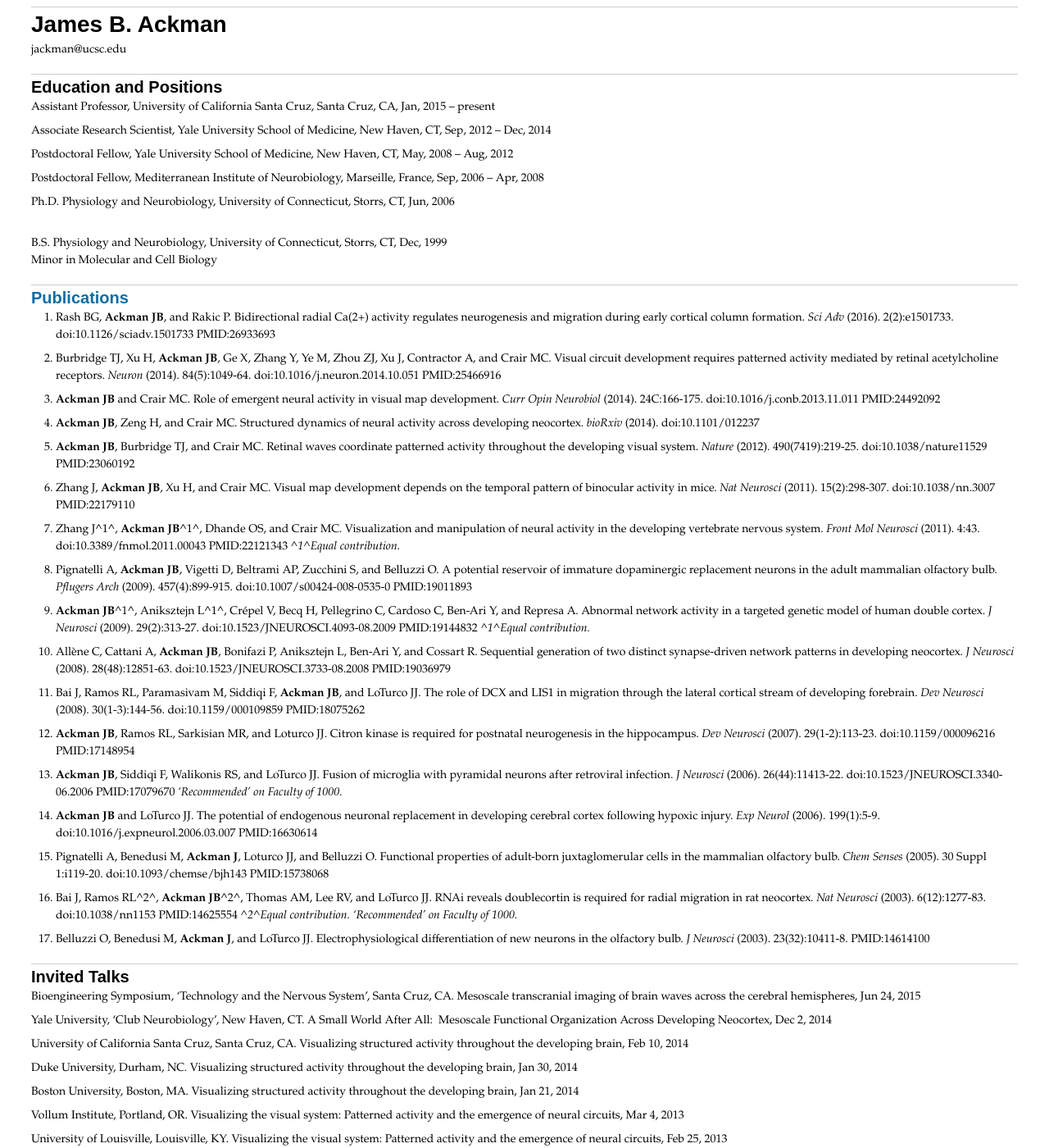
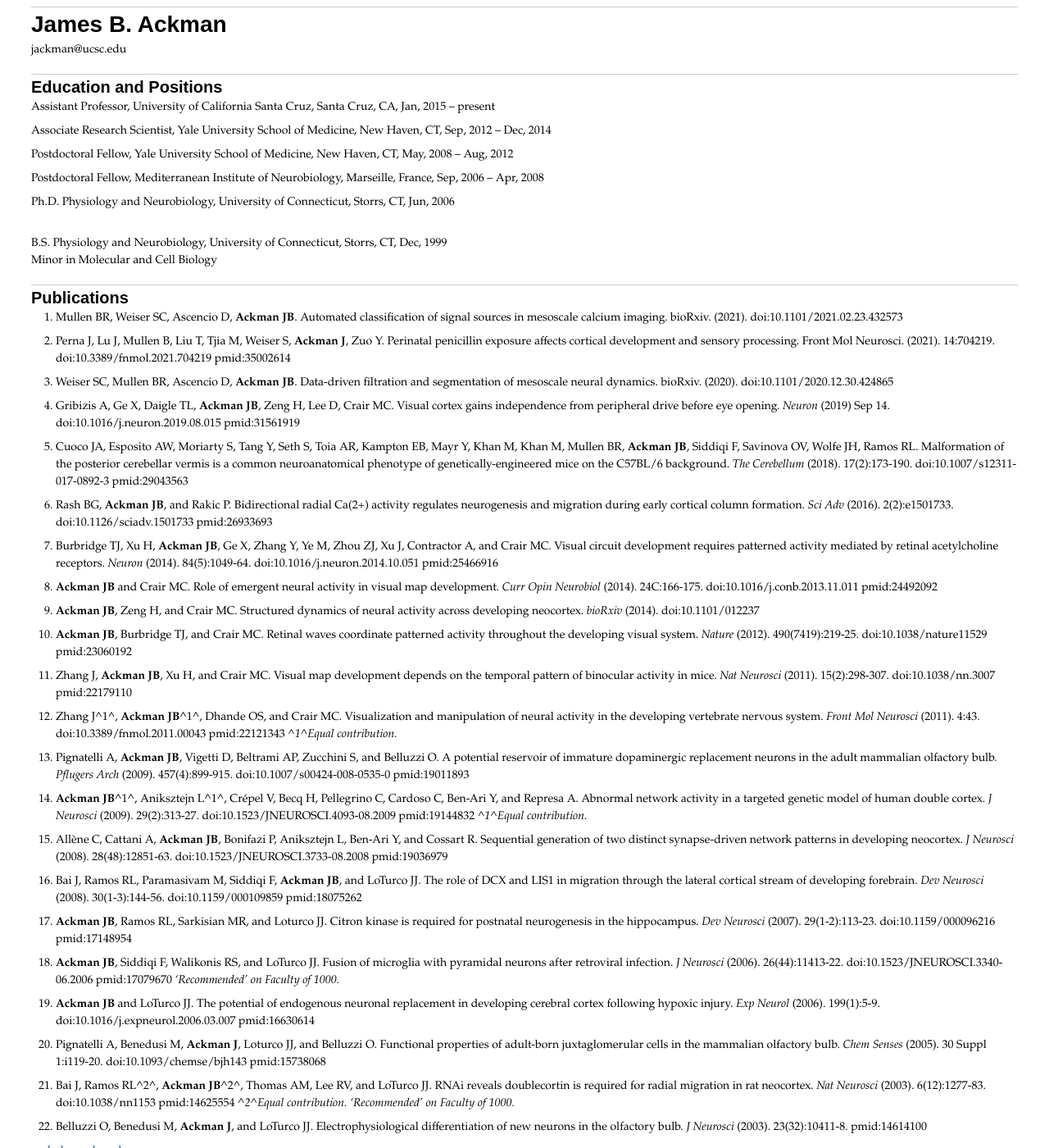
Before and after one commit to ackman678/ackman678.github.io, a Jekyll site: the page built from vita.md, in a window 1280 px wide and 1400 px high. Shown: the whole window at 82% size. Built offline with Jekyll 4.4.1, drawn with Linux system fonts in a browser that asks for light colours; nearby versions of some CDN libraries; Markdown is read by kramdown in place of the engine named in the settings; our own code applies the rules of GitHub Pages for plain Markdown files; some of the changed text lies outside the part shown.

Commit message:
update pubs

```diff
--- a/vita.md
+++ b/vita.md
@@ -26,47 +26,53 @@ B.S. Physiology and Neurobiology, University of Connecticut, Storrs, CT, Dec, 19
 Minor in Molecular and Cell Biology
 
 
-## [Publications][pubmed]
+## Publications
 
-<!--
-1. Malformation of the posterior cerebellar vermis is a common neuroanatomical phenotype of genetically-engineered mice on the C57BL/6 background. Cuoco JA, Esposito AW, Moriarty S, Tang Y, Seth S, Toia AR, Kampton EB, Mayr Y, Khan M, Khan M, Mullen BR, **Ackman JB**, Siddiqi F, Savinova OV, Wolfe JH, Ramos RL.
- *The Cerebellum* In revision
--->
+1. Mullen BR, Weiser SC, Ascencio D, **Ackman JB**. Automated classification of signal sources in mesoscale calcium imaging. bioRxiv. (2021). doi:10.1101/2021.02.23.432573
 
-1. Rash BG, **Ackman JB**, and Rakic P. Bidirectional radial Ca(2+) activity regulates neurogenesis and migration during early cortical column formation. *Sci Adv* (2016). 2(2):e1501733. doi:10.1126/sciadv.1501733 PMID:26933693
+1. Perna J, Lu J, Mullen B, Liu T, Tjia M, Weiser S, **Ackman J**, Zuo Y. Perinatal penicillin exposure affects cortical development and sensory processing. Front Mol Neurosci. (2021). 14:704219. doi:10.3389/fnmol.2021.704219 pmid:35002614
 
-1. Burbridge TJ, Xu H, **Ackman JB**, Ge X, Zhang Y, Ye M, Zhou ZJ, Xu J, Contractor A, and Crair MC. Visual circuit development requires patterned activity mediated by retinal acetylcholine receptors. *Neuron* (2014). 84(5):1049-64. doi:10.1016/j.neuron.2014.10.051 PMID:25466916
+1. Weiser SC, Mullen BR, Ascencio D, **Ackman JB**. Data-driven filtration and segmentation of mesoscale neural dynamics. bioRxiv. (2020). doi:10.1101/2020.12.30.424865
 
-1. **Ackman JB** and Crair MC. Role of emergent neural activity in visual map development. *Curr Opin Neurobiol* (2014). 24C:166-175. doi:10.1016/j.conb.2013.11.011 PMID:24492092
+1. Gribizis A, Ge X, Daigle TL, **Ackman JB**, Zeng H, Lee D, Crair MC. Visual cortex gains independence from peripheral drive before eye opening. *Neuron* (2019) Sep 14. doi:10.1016/j.neuron.2019.08.015 pmid:31561919
+
+1. Cuoco JA, Esposito AW, Moriarty S, Tang Y, Seth S, Toia AR, Kampton EB, Mayr Y, Khan M, Khan M, Mullen BR, **Ackman JB**, Siddiqi F, Savinova OV, Wolfe JH, Ramos RL. Malformation of the posterior cerebellar vermis is a common neuroanatomical phenotype of genetically-engineered mice on the C57BL/6 background. *The Cerebellum* (2018). 17(2):173-190. doi:10.1007/s12311-017-0892-3 pmid:29043563
+
+1. Rash BG, **Ackman JB**, and Rakic P. Bidirectional radial Ca(2+) activity regulates neurogenesis and migration during early cortical column formation. *Sci Adv* (2016). 2(2):e1501733. doi:10.1126/sciadv.1501733 pmid:26933693
+
+1. Burbridge TJ, Xu H, **Ackman JB**, Ge X, Zhang Y, Ye M, Zhou ZJ, Xu J, Contractor A, and Crair MC. Visual circuit development requires patterned activity mediated by retinal acetylcholine receptors. *Neuron* (2014). 84(5):1049-64. doi:10.1016/j.neuron.2014.10.051 pmid:25466916
+
+1. **Ackman JB** and Crair MC. Role of emergent neural activity in visual map development. *Curr Opin Neurobiol* (2014). 24C:166-175. doi:10.1016/j.conb.2013.11.011 pmid:24492092
 
 1. **Ackman JB**, Zeng H, and Crair MC. Structured dynamics of neural activity across developing neocortex. *bioRxiv* (2014). doi:10.1101/012237
 
-1. **Ackman JB**, Burbridge TJ, and Crair MC. Retinal waves coordinate patterned activity throughout the developing visual system. *Nature* (2012). 490(7419):219-25. doi:10.1038/nature11529 PMID:23060192
+1. **Ackman JB**, Burbridge TJ, and Crair MC. Retinal waves coordinate patterned activity throughout the developing visual system. *Nature* (2012). 490(7419):219-25. doi:10.1038/nature11529 pmid:23060192
 
-1. Zhang J, **Ackman JB**, Xu H, and Crair MC. Visual map development depends on the temporal pattern of binocular activity in mice. *Nat Neurosci* (2011). 15(2):298-307. doi:10.1038/nn.3007 PMID:22179110
+1. Zhang J, **Ackman JB**, Xu H, and Crair MC. Visual map development depends on the temporal pattern of binocular activity in mice. *Nat Neurosci* (2011). 15(2):298-307. doi:10.1038/nn.3007 pmid:22179110
 
-1. Zhang J^1^, **Ackman JB**^1^, Dhande OS, and Crair MC. Visualization and manipulation of neural activity in the developing vertebrate nervous system. *Front Mol Neurosci* (2011). 4:43. doi:10.3389/fnmol.2011.00043 PMID:22121343 *^1^Equal contribution.*
+1. Zhang J^1^, **Ackman JB**^1^, Dhande OS, and Crair MC. Visualization and manipulation of neural activity in the developing vertebrate nervous system. *Front Mol Neurosci* (2011). 4:43. doi:10.3389/fnmol.2011.00043 pmid:22121343 *^1^Equal contribution.*
 
-1. Pignatelli A, **Ackman JB**, Vigetti D, Beltrami AP, Zucchini S, and Belluzzi O. A potential reservoir of immature dopaminergic replacement neurons in the adult mammalian olfactory bulb. *Pflugers Arch* (2009). 457(4):899-915. doi:10.1007/s00424-008-0535-0 PMID:19011893
+1. Pignatelli A, **Ackman JB**, Vigetti D, Beltrami AP, Zucchini S, and Belluzzi O. A potential reservoir of immature dopaminergic replacement neurons in the adult mammalian olfactory bulb. *Pflugers Arch* (2009). 457(4):899-915. doi:10.1007/s00424-008-0535-0 pmid:19011893
 
-1. **Ackman JB**^1^, Aniksztejn L^1^, Crépel V, Becq H, Pellegrino C, Cardoso C, Ben-Ari Y, and Represa A. Abnormal network activity in a targeted genetic model of human double cortex. *J Neurosci* (2009). 29(2):313-27. doi:10.1523/JNEUROSCI.4093-08.2009 PMID:19144832 *^1^Equal contribution.*
+1. **Ackman JB**^1^, Aniksztejn L^1^, Crépel V, Becq H, Pellegrino C, Cardoso C, Ben-Ari Y, and Represa A. Abnormal network activity in a targeted genetic model of human double cortex. *J Neurosci* (2009). 29(2):313-27. doi:10.1523/JNEUROSCI.4093-08.2009 pmid:19144832 *^1^Equal contribution.*
 
-1. Allène C, Cattani A, **Ackman JB**, Bonifazi P, Aniksztejn L, Ben-Ari Y, and Cossart R. Sequential generation of two distinct synapse-driven network patterns in developing neocortex. *J Neurosci* (2008). 28(48):12851-63. doi:10.1523/JNEUROSCI.3733-08.2008 PMID:19036979
+1. Allène C, Cattani A, **Ackman JB**, Bonifazi P, Aniksztejn L, Ben-Ari Y, and Cossart R. Sequential generation of two distinct synapse-driven network patterns in developing neocortex. *J Neurosci* (2008). 28(48):12851-63. doi:10.1523/JNEUROSCI.3733-08.2008 pmid:19036979
 
-1. Bai J, Ramos RL, Paramasivam M, Siddiqi F, **Ackman JB**, and LoTurco JJ. The role of DCX and LIS1 in migration through the lateral cortical stream of developing forebrain. *Dev Neurosci* (2008). 30(1-3):144-56. doi:10.1159/000109859 PMID:18075262
+1. Bai J, Ramos RL, Paramasivam M, Siddiqi F, **Ackman JB**, and LoTurco JJ. The role of DCX and LIS1 in migration through the lateral cortical stream of developing forebrain. *Dev Neurosci* (2008). 30(1-3):144-56. doi:10.1159/000109859 pmid:18075262
 
-1. **Ackman JB**, Ramos RL, Sarkisian MR, and Loturco JJ. Citron kinase is required for postnatal neurogenesis in the hippocampus. *Dev Neurosci* (2007). 29(1-2):113-23. doi:10.1159/000096216 PMID:17148954
+1. **Ackman JB**, Ramos RL, Sarkisian MR, and Loturco JJ. Citron kinase is required for postnatal neurogenesis in the hippocampus. *Dev Neurosci* (2007). 29(1-2):113-23. doi:10.1159/000096216 pmid:17148954
 
-1. **Ackman JB**, Siddiqi F, Walikonis RS, and LoTurco JJ. Fusion of microglia with pyramidal neurons after retroviral infection. *J Neurosci* (2006). 26(44):11413-22. doi:10.1523/JNEUROSCI.3340-06.2006 PMID:17079670 *'Recommended' on Faculty of 1000.*
+1. **Ackman JB**, Siddiqi F, Walikonis RS, and LoTurco JJ. Fusion of microglia with pyramidal neurons after retroviral infection. *J Neurosci* (2006). 26(44):11413-22. doi:10.1523/JNEUROSCI.3340-06.2006 pmid:17079670 *'Recommended' on Faculty of 1000.*
 
-1. **Ackman JB** and LoTurco JJ. The potential of endogenous neuronal replacement in developing cerebral cortex following hypoxic injury. *Exp Neurol* (2006). 199(1):5-9. doi:10.1016/j.expneurol.2006.03.007 PMID:16630614
+1. **Ackman JB** and LoTurco JJ. The potential of endogenous neuronal replacement in developing cerebral cortex following hypoxic injury. *Exp Neurol* (2006). 199(1):5-9. doi:10.1016/j.expneurol.2006.03.007 pmid:16630614
 
-1. Pignatelli A, Benedusi M, **Ackman J**, Loturco JJ, and Belluzzi O. Functional properties of adult-born juxtaglomerular cells in the mammalian olfactory bulb. *Chem Senses* (2005). 30 Suppl 1:i119-20. doi:10.1093/chemse/bjh143 PMID:15738068
+1. Pignatelli A, Benedusi M, **Ackman J**, Loturco JJ, and Belluzzi O. Functional properties of adult-born juxtaglomerular cells in the mammalian olfactory bulb. *Chem Senses* (2005). 30 Suppl 1:i119-20. doi:10.1093/chemse/bjh143 pmid:15738068
 
-1. Bai J, Ramos RL^2^, **Ackman JB**^2^, Thomas AM, Lee RV, and LoTurco JJ. RNAi reveals doublecortin is required for radial migration in rat neocortex. *Nat Neurosci* (2003). 6(12):1277-83. doi:10.1038/nn1153 PMID:14625554 *^2^Equal contribution.* *'Recommended' on Faculty of 1000.*
+1. Bai J, Ramos RL^2^, **Ackman JB**^2^, Thomas AM, Lee RV, and LoTurco JJ. RNAi reveals doublecortin is required for radial migration in rat neocortex. *Nat Neurosci* (2003). 6(12):1277-83. doi:10.1038/nn1153 pmid:14625554 *^2^Equal contribution.* *'Recommended' on Faculty of 1000.*
 
-1. Belluzzi O, Benedusi M, **Ackman J**, and LoTurco JJ. Electrophysiological differentiation of new neurons in the olfactory bulb. *J Neurosci* (2003). 23(32):10411-8. PMID:14614100
+1. Belluzzi O, Benedusi M, **Ackman J**, and LoTurco JJ. Electrophysiological differentiation of new neurons in the olfactory bulb. *J Neurosci* (2003). 23(32):10411-8. pmid:14614100
 
+[gscholar][gscholar], [pubmed][pubmed]
 
 
 ## Invited Talks
@@ -117,6 +123,8 @@ Institut de Neurobiologie de la Méditerranée, Marseille, France. Neuronal-glia
 
 
 ## Presentations
+
+1. Mullen BR, Weiser SC, Santo Tomas CP, Lamb JE, **Ackman JB**. An unbiased workflow for isolating and mapping functional dynamics across the developing neocortex. *Soc Neurosci Abstr*, 2018
 
 1. Gribizis A, Ge X, **Ackman JB**, Lee D., Crair MC. Late stage spontaneous waves and their role in downstream visual areas in vivo. *Soc Neurosci Abstr*, 2017
 
@@ -186,9 +194,18 @@ INMED conf abstr
 -->
 
 ## Grants and funding
-Hellman Fellowship, Role: PI, 2017 – 2018 <!-- *12500 USD direct* -->
+NSF 1853210, 'Statistical approaches for complex multi-dimensional temporal data',
+2019 - 2022, Role: Collaborator, *293,116 USD*
+<!-- NSF 1853210, 'Statistical approaches for complex multi-dimensional temporal data', Role: Collaborator, 2019 - 2020 *18,757 USD*   -->
 
-Startup funds from University of California, Santa Cruz, Physical and Biological Sciences, Role: PI, 2015 – 2018 <!-- 2015-01-01 – 2018-12-01   -->
+COR Faculty Research Grant, 'Mapping cerebral gene expression patterns in neonatal mouse',
+2018 - 2019, Role: PI, *3000 USD*
+
+Hellman Fellow, 'Functional dynamics of cerebral lateralization in the developing brain',
+2017 – 2018, Role: PI, *12500 USD*
+
+Startup funds from University of California, Santa Cruz, Physical and Biological Sciences
+<!-- 2015 – 2020, Role: PI, *800,000 USD* 2015-01-01 – 2018-12-01   -->
 
 
 ## Honors and awards
@@ -202,6 +219,12 @@ Cover image, Nature Neuroscience Vol. 6 No. 12, 2003
 
 
 ## Teaching
+
+Instructor, Introduction to Neuroscience/BIOL 125 (enrollment 144), UC Santa Cruz, Fall 2019  [syllabus](https://biol125.ackmanlab.com)
+
+Instructor, Introduction to Neuroscience/BIOL 125 (enrollment 146), UC Santa Cruz, Fall 2018
+
+Instructor, Introduction to Neuroscience/BIOL 125 (enrollment 74), UC Santa Cruz, Spring 2018
 
 Instructor, Introduction to Neuroscience/BIOL 125 (enrollment 114), UC Santa Cruz, Fall 2016
 
@@ -232,29 +255,35 @@ Teaching Assistant, Human Anatomy and Physiology Laboratory/PNB 265, University
 
 Brian Mullen, 2015 – present
 Sydney Weiser, 2016 – present
-Jason Mayo, 2016 – present
 
 ### Masters students
 
-Jacqueline Lamb, 2017 – present
+Jacqueline Lamb, 2017 – 2019
 
 ### Undergraduate students
-
-Jessica Jones, 2017 – present, STEM program
-Antonia Fuller, 2017 – present
+Brandon Rojas-Aguilar, 2019 - present
+Beruk Sherif, 2019 - present
+Jacob Lee, 2019 - present
+Sarah Dimichele, 2019 - present
+Mamon Alsalihy, 2018 - present <!-- computer science -->
+Desiderio Ascensio, 2018 - present, STEM program
+Tyler Ward, 2017 - 2019 *research assistant at UC Berkeley*
+Jordan Lipaz, 2017 - 2019 *lab tech*
+Jessica Jones, 2017 – 2018, STEM program  *research assistant at U Penn*
+Antonia Fuller, 2017 – 2018
 Claire Bachmeier, 2017 – present
-Anastasia Rejniak, 2017 – present
+Anastasia Rejniak, 2017 – 2019
 Shona Allen, 2017 *junior specialist at UCSF*  <!-- Spring -->
-Sophia Jochnowitz, 2017 – present
-Sarah Hill, 2016 – 2017 *masters program at Univ British Columbia*
+Sophia Jochnowitz, 2017 – 2019
+Sarah Hill, 2016 – 2017 *graduate school at Univ British Columbia*
 Robert Stover, 2016 – 2017 *lab tech at Two Pore Guys*
 Jacqueline Lamb, 2016 – 2017 *masters program at UC Santa Cruz*
 Abraham Rodriguez, 2016 – 2017, STEM program
 Sara Stith, 2016  <!-- Summer -->
 Luis Aguilar, 2016  <!-- Summer -->
 Condy Kan, 2016 *research assistant at UCLA*  <!-- Summer -->
-Tyler Berkness, 2015 – present
-Ashmitha Rajendran, 2015 – present  <!-- biomedical engineering -->
+Tyler Berkness, 2015 – 2018 *medical school*
+Ashmitha Rajendran, 2015 – 2018 *graduate school*  <!-- biomedical engineering -->
 Dolly Kapoor, 2015 – 2016
 Sumanth Gollapudi, 2015 – 2016 *graduate school*  <!-- biomedical engineering -->
 Lana Frankle, 2015 – 2016 *graduate school at Kent State*
@@ -263,11 +292,17 @@ Anthony Fong, 2015 – 2016 *research assistant at UCSF*  <!-- biomedical engine
 Chelsea Messinger, 2013 – 2013 *MD/PhD program at Harvard Univ*
 
 ### Graduate thesis committees
+Sadaf Zaki, 2019 - present
+David Tastad, 2018 - present
 Anthony Gilmore, 2016 – present
 James Perna, 2016 – present
-Michelle Tjia, 2015 – present
+Michelle Tjia, 2015 – 2019
 
 ### Graduate candidacy examinations
+Sadaf Zaki, 2019
+Xiaoyi Guo Liang, 2019
+Gary Mantalas, 2018
+Julien Menendez, 2018
 Kendy Hoang, 2017
 David Tastad, 2017
 James Perna, 2016
@@ -307,8 +342,11 @@ developmental neurobiology, systems neuroscience, comparative neuroananatomy, co
 
 
 ## Service to the field
+Reviewer, eLife, Aug 2019
+Reviewer, Cell Reports, Jun 2019
+Reviewer, Journal of Neuroscience, Jul 2018
 Reviewer, Journal of Neuroscience, Jan 2017
-Co-Author, [pyWholeBrain](https://github.com/ackmanlab/pyWholeBrain) brain wave imaging software, 2016 – 2017
+Co-Author, [pyWholeBrain](https://github.com/ackmanlab/pyWholeBrain) mesoscale brain mapping software, 2016 – 2017
 Reviewer, Journal of Neuroscience, Jul 2016
 Reviewer, Journal of Neuroscience, May 2016
 Reviewer, Frontiers in Neural Circuits, Jun 2016
@@ -319,16 +357,22 @@ Reviewer, Frontiers in Integrative Neuroscience, Dec 2012
 
 
 ## Service to the university
+Member, MCDB Graduate advising committee, 2019 – 2020
+Co-presenter, PBSci Summer Research Symposium, Aug 2019
+Co-presenter, MCDB Retreat talk presentation, Sep 2019
+Member, PBSci High Performance Academic Computing Committee, 2018 - 2019
+Co-presenter, MCDB Retreat talk presentation, Sep 2018
+Member, MCDB Faculty recruitment committee, 2017 – 2018
 Mentor, STEM Diversity Program, 2017 – present
-Co-presenter, MCD Retreat talk presentation, Sep 2017
-Co-presenter, MCD Retreat poster presentation, Sep 2017
+Co-presenter, MCDB Retreat talk presentation, Sep 2017
+Co-presenter, MCDB Retreat poster presentation, Sep 2017
 Co-presenter, PBSE Retreat poster presentation, Sep 2017
 Author, ['lambdaBuildBot'](https://github.com/ackmanlab/lambdaBuildBot) AWS Lambda app build and deploy bot, 2017
-Author, ['woola'](https://github.com/ackmanlab/woola) markdown to html/pdf content rendering, build, and server app, 2017
+Author, ['woola'](https://github.com/ackmanlab/woola) markdown to html/pdf content rendering, build, and server app, 2017, 2018
 Particpant, Neurosociety exhibit, Palo Alto, CA, Feb 2017
 Member, Graduate admissions committee, 2016 – 2017
 Mentor, STEM Diversity Program, 2016 – 2017
-Author, BIOL 125/Introduction to Neuroscience instructional [**web app**](https://ackmanlab.com/local/bio125/neuroanatomy1.html), see [syllabus](https://ackmanlab.com/bio125/syllabus.html), Sep 2016 – Dec 2016
+Author, BIOL 125/Introduction to Neuroscience instructional [web app](https://biol125.ackmanlab.com/neuroanatomy1.html), see [syllabus](https://biol125.ackmanlab.com), 2016 - 2019
 Co-presenter, PBSE Retreat poster presentation, Sep 2016
 Presenter, PBSE Graduate research orientation faculty research overview, Sep 2016
 Member, Graduate admissions committee, 2015 – 2016
@@ -342,9 +386,10 @@ Chair, 16th Annual UC Systemwide Bioengineering Symposium, session 'Technology a
 
 
 ## Service to the community
+Volunteer, Westlake Elementary School community garden water tank installation project, 2018
 Guest speaker, Pacific Collegiate School, 'Lunch with a scientist', Santa Cruz, CA, Apr 2017
 Volunteer, Beach Cleanup, Santa Cruz, CA 2015 – present
-Volunteer, Coastal Community Preschool, Santa Cruz, CA 2016 – present  <!-- Contributing author, [markserv](https://github.com/ackmanlab/markserv) markdown content app, 2017   -->
+Volunteer, Coastal Community Preschool, Santa Cruz, CA 2016 – 2017  <!-- Contributing author, [markserv](https://github.com/ackmanlab/markserv) markdown content app, 2017   -->
 Contributing author, Wikipedia, 2014, 2016, 2017
 Mentor, ACCESS academic bridge program, Santa Cruz, CA Jun – Aug 2016
 Contributing author, [BibDeskToWord](https://github.com/ackman678/bibdesktoword) bibliography integration software, 2014, 2016  <!-- Assistant coach, UC Santa Cruz Men's rugby Oct, Nov 2015, 2016 -->
@@ -364,12 +409,20 @@ SfN short course, Networks of the Brain with O. Sporns, 2008  <!-- Olaf Sporns -
 ## Professional affiliations
 Society for Neuroscience
 
-[pubmed]: http://www.ncbi.nlm.nih.gov/pubmed/?term=(ackman+jb%5BAuthor%5D+OR+ackman+j%5BAuthor%5D)+AND+(yale%5BAffiliation%5D+OR+marseille%5BAffiliation%5D+OR+ferrara%5BAffiliation%5D+OR+connecticut%5BAffiliation%5D) "Pubmed – Ackman"
 
+[pubmed]: https://www.ncbi.nlm.nih.gov/pubmed/?term=(ackman+jb%5BAuthor%5D+OR+ackman+j%5BAuthor%5D)+AND+(yale%5BAffiliation%5D+OR+marseille%5BAffiliation%5D+OR+ferrara%5BAffiliation%5D+OR+connecticut%5BAffiliation%5D+OR+santa+cruz%5BAffiliation%5D)
 
+[gscholar]: https://scholar.google.com/citations?user=qtmtHEUAAAAJ&hl
 
+[^Mullen2021]: Mullen BR, Weiser SC, Ascencio D, Ackman JB. Automated classification of signal sources in mesoscale calcium imaging. bioRxiv. (2021). doi:10.1101/2021.02.23.432573
 
+[^Perna2021]: Perna J, Lu J, Mullen B, Liu T, Tjia M, Weiser S, Ackman J, Zuo Y. Perinatal penicillin exposure affects cortical development and sensory processing. Front Mol Neurosci. (2021). 14:704219. doi:10.3389/fnmol.2021.704219 pmid:35002614
 
+[^Weiser2020]: Weiser SC, Mullen BR, Ascencio D, Ackman JB. Data-driven filtration and segmentation of mesoscale neural dynamics. bioRxiv. (2021). doi:10.1101/2020.12.30.424865
+
+[^Gribizis2019]: Gribizis A, Ge X, Daigle TL, Ackman JB, Zeng H, Lee D, Crair MC. Visual cortex gains independence from peripheral drive before eye opening. Neuron. (2019). 104:711–723.e3. doi:10.1016/j.neuron.2019.08.015 pmid:31561919
+
+[^Cuoco:2018]: Cuoco JA, Esposito AW, Moriarty S, Tang Y, Seth S, Toia AR, Kampton EB, Mayr Y, Khan M, Khan MB, Mullen BR, Ackman JB, Siddiqi F, Wolfe JH, Savinova OV, Ramos RL. Malformation of the posterior cerebellar vermis is a common neuroanatomical phenotype of genetically engineered mice on the C57BL/6 background. Cerebellum. (2018). doi:10.1007/s12311-017-0892-3 pmid:29043563
 
 [^Rash:2016]: Rash BG, Ackman JB, and Rakic P. Bidirectional radial Ca(2+) activity regulates neurogenesis and migration during early cortical column formation. *Sci Adv* (2016). 2(2):e1501733. doi:10.1126/sciadv.1501733 PMID:26933693
 
```
